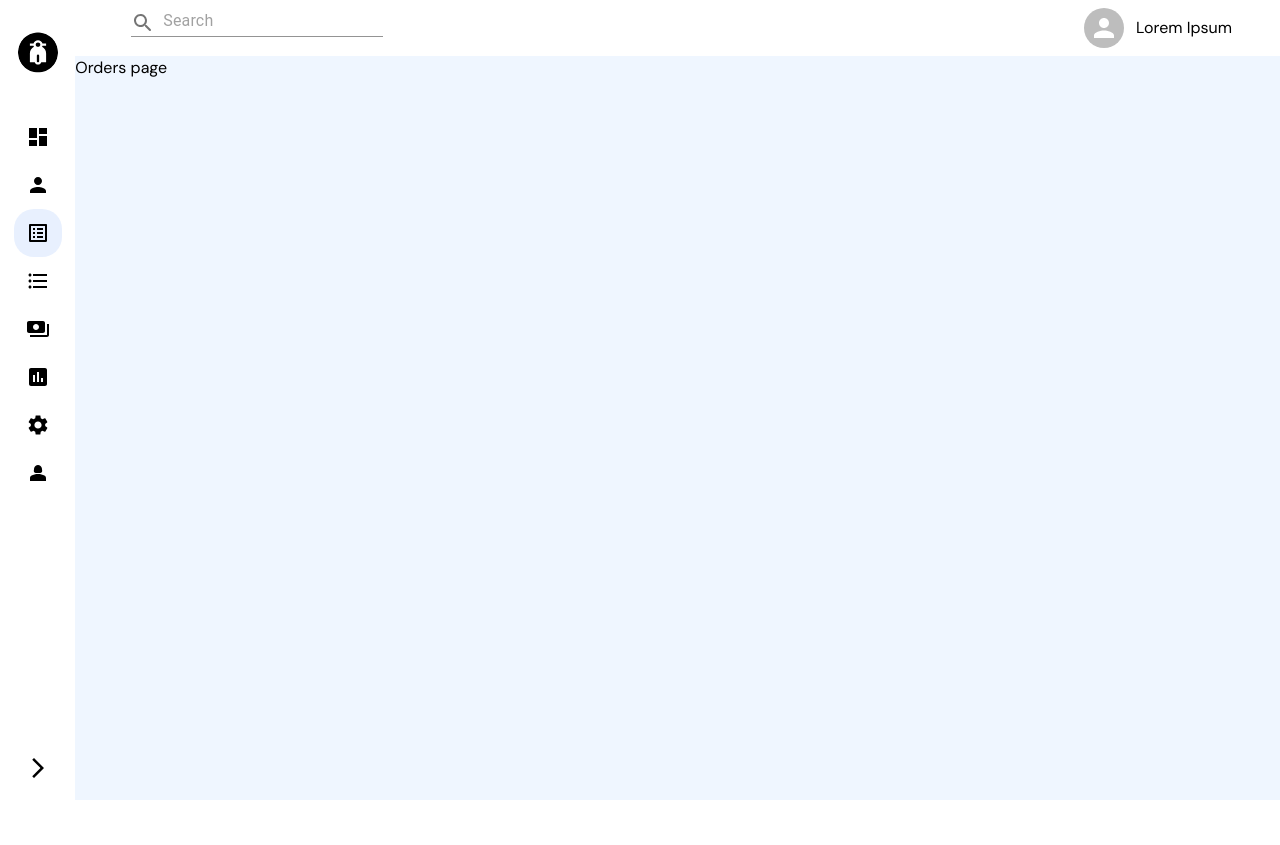
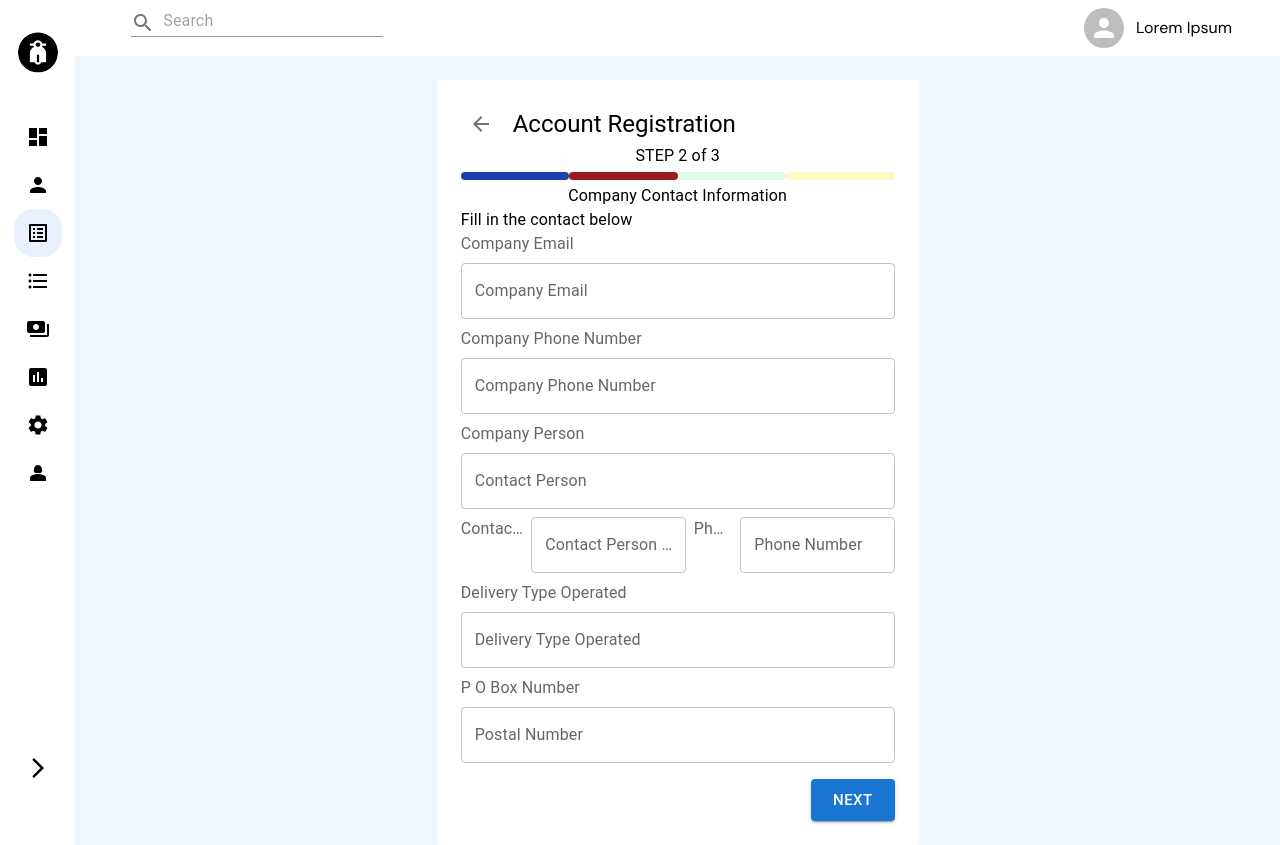
Before and after one commit to abeni-ga/logistics-pro-app, a React (Create React App) app: page /admin/orders in a window 1280 px wide. Before the commit the page ends 800 px from the top, so only its background shows below. Built offline with nearby package versions, Linux system fonts and the light colour scheme.

Commit message:
finalize company register forms

```diff
--- a/src/pages/Earning/Earning.page.jsx
+++ b/src/pages/Earning/Earning.page.jsx
@@ -1,5 +1,11 @@
+import StepFive from "../RegisterCompany/Steps/StepFive.component";
+
 const Earning = () => {
-  return <div className="bg-blue-50 w-full">Earing page</div>;
+  return (
+    <div className="bg-blue-50 h-full w-full">
+      <StepFive />
+    </div>
+  );
 };
 
 export default Earning;
--- a/src/pages/OrderHistory/OrderHistory.page.jsx
+++ b/src/pages/OrderHistory/OrderHistory.page.jsx
@@ -1,5 +1,11 @@
+import StepFour from "../RegisterCompany/Steps/StepFour.component";
+
 const OrderHistory = () => {
-  return <div className="bg-blue-50 w-full">Order History Page</div>;
+  return (
+    <div className="bg-blue-50 w-full h-full">
+      <StepFour />
+    </div>
+  );
 };
 
 export default OrderHistory;
--- a/src/pages/Orders/Orders.page.jsx
+++ b/src/pages/Orders/Orders.page.jsx
@@ -1,5 +1,11 @@
+import StepThree from "../RegisterCompany/Steps/StepThree.component";
+
 const Orders = () => {
-  return <div className="bg-blue-50 w-full">Orders page</div>;
+  return (
+    <div className="bg-blue-50 w-full h-full">
+      <StepThree />
+    </div>
+  );
 };
 
 export default Orders;
--- /dev/null
+++ b/src/pages/RegisterCompany/Steps/StepFive.component.jsx
@@ -0,0 +1,21 @@
+import { Button, Typography } from "@mui/material";
+import Like from "../../../assets/svg/Group.svg";
+const StepFive = () => {
+  return (
+    <div className="flex w-full h-full items-center justify-center">
+      <div className="flex flex-col w-1/3 h-min rounded bg-white gap-4 justify-center items-center p-10">
+        <Typography variant="h5">Registration was successful</Typography>
+        <img className="w-40" src={Like} alt="" />
+        <Typography>
+          Thank you registration has been completed. We will vet your
+          application and get back to you via email.
+        </Typography>
+        <Button variant="contained" size="small">
+          Continue
+        </Button>
+      </div>
+    </div>
+  );
+};
+
+export default StepFive;
--- /dev/null
+++ b/src/pages/RegisterCompany/Steps/StepFour.component.jsx
@@ -0,0 +1,130 @@
+import { useState, useRef } from "react";
+import { IconButton, Typography, Button, TextField } from "@mui/material";
+import ArrowBackIcon from "@mui/icons-material/ArrowBack";
+import Vector from "../../../assets/svg/Vector.svg";
+
+const StepFour = () => {
+  const [files, setFiles] = useState(null);
+  const inputRef = useRef();
+  const handleDragOver = (e) => {
+    e.preventDefault();
+  };
+  const handleDrop = (e) => {
+    e.preventDefault();
+    setFiles(e.dataTransfer.files);
+    console.log(e);
+  };
+  return (
+    <div className="flex w-full h-full items-center justify-center pt-6">
+      <div className="flex flex-col w-2/5 h-full rounded bg-white p-16 gap-4">
+        <div className="flex items-center gap-3">
+          <IconButton aria-label="back">
+            <ArrowBackIcon />
+          </IconButton>
+          <Typography variant="h5">Account Registration</Typography>
+        </div>
+        <div className="flex flex-col gap-1 justify-center items-center">
+          <Typography>STEP 3 of 3</Typography>
+          <div className="flex w-full">
+            <span className="h-2 w-1/4 rounded-md bg-blue-800"></span>
+            <span className="bg-red-800 h-2 w-1/4 rounded-md"></span>
+            <span className="bg-green-800 h-2 w-1/4 rounded-md"></span>
+            <span className="bg-yellow-100 h-2 w-1/4 rounded-md"></span>
+          </div>
+          <Typography>Upload Company Documents</Typography>
+        </div>
+        <div className="flex flex-col gap-4 items-center justify-center">
+          <div
+            onDragOver={handleDragOver}
+            onDrop={handleDrop}
+            className="flex flex-col justify-center items-center rounded-lg border-2 border-gray-200 p-2"
+          >
+            <img className="w-10" src={Vector} alt="" />
+            <Typography>
+              Drag and drop business registration file here
+            </Typography>
+            <Typography>or</Typography>
+            <input
+              type="file"
+              multiple
+              onChange={(e) => {
+                setFiles(e.targer.file);
+              }}
+              hidden
+              ref={inputRef}
+            />
+            <Button
+              onClick={() => {
+                inputRef.current.click();
+              }}
+              variant="contained"
+              size="large"
+            >
+              Select Files
+            </Button>
+          </div>
+          <div
+            onDragOver={handleDragOver}
+            onDrop={handleDrop}
+            className="flex flex-col justify-center items-center rounded-lg border-2 border-gray-200 p-2"
+          >
+            <img className="w-10" src={Vector} alt="" />
+            <Typography>
+              Drag and drop business registration file here
+            </Typography>
+            <Typography>or</Typography>
+            <input
+              type="file"
+              multiple
+              onChange={(e) => {
+                setFiles(e.targer.file);
+              }}
+              hidden
+              ref={inputRef}
+            />
+            <Button
+              onClick={() => {
+                inputRef.current.click();
+              }}
+              variant="contained"
+              size="large"
+            >
+              Select Files
+            </Button>
+          </div>
+          <div
+            onDragOver={handleDragOver}
+            onDrop={handleDrop}
+            className="flex flex-col justify-center items-center rounded-lg border-2 border-gray-200 p-2"
+          >
+            <img className="w-10" src={Vector} alt="" />
+            <Typography>
+              Drag and drop business registration file here
+            </Typography>
+            <Typography>or</Typography>
+            <input
+              type="file"
+              multiple
+              onChange={(e) => {
+                setFiles(e.targer.files);
+              }}
+              hidden
+              ref={inputRef}
+            />
+            <Button
+              onClick={() => {
+                inputRef.current.click();
+              }}
+              variant="contained"
+              size="large"
+            >
+              Select Files
+            </Button>
+          </div>
+        </div>
+      </div>
+    </div>
+  );
+};
+
+export default StepFour;
--- /dev/null
+++ b/src/pages/RegisterCompany/Steps/StepThree.component.jsx
@@ -0,0 +1,99 @@
+import { Formik, Form } from "formik";
+import ArrowBackIcon from "@mui/icons-material/ArrowBack";
+import { Button, InputLabel, Typography, IconButton } from "@mui/material";
+import TextFieldWrapper from "../../../components/TextFieldWrapper/TextFieldWrapper";
+
+const StepThree = () => {
+  return (
+    <div className="flex w-full h-full items-center justify-center pt-6">
+      <div className="flex flex-col w-2/5 h-full rounded bg-white p-6 justify-evenly">
+        <div className="flex items-center gap-3">
+          <IconButton aria-label="back">
+            <ArrowBackIcon />
+          </IconButton>
+          <Typography variant="h5">Account Registration</Typography>
+        </div>
+        <div className="flex flex-col gap-1 justify-center items-center">
+          <Typography>STEP 2 of 3</Typography>
+          <div className="flex w-full">
+            <span className="h-2 w-1/4 rounded-md bg-blue-800"></span>
+            <span className="bg-red-800 h-2 w-1/4 rounded-md"></span>
+            <span className="bg-green-100 h-2 w-1/4 rounded-md"></span>
+            <span className="bg-yellow-100 h-2 w-1/4 rounded-md"></span>
+          </div>
+          <Typography>Company Contact Information</Typography>
+        </div>
+        <Typography>Fill in the contact below</Typography>
+        <Formik>
+          <Form className="flex flex-col gap-2">
+            <InputLabel htmlFor="companyEmail">Company Email</InputLabel>
+            <TextFieldWrapper
+              id="companyEmail"
+              name="companyEmail"
+              label="Company Email"
+              placeholder="companyabc@xyz.com"
+            />
+            <InputLabel htmlFor="companyPhoneNumber">
+              Company Phone Number
+            </InputLabel>
+            <TextFieldWrapper
+              id="companyPhoneNumber"
+              name="companyPhoneNumber"
+              label="Company Phone Number"
+              placeholder="123456789"
+            />
+            <InputLabel htmlFor="contactPerson">Company Person</InputLabel>
+            <TextFieldWrapper
+              id="contactPerson"
+              name="contactPerson"
+              label="Contact Person"
+              placeholder="Type in name of Contact Person for company"
+            />
+            <div className="flex gap-2">
+              <InputLabel htmlFor="contactPersonPosition">
+                Contact Person Position
+              </InputLabel>
+              <TextFieldWrapper
+                id="contactPersonPosition"
+                name="contactPersonPosition"
+                label="Contact Person Position"
+                placeholder="Type in position of contact person"
+              />
+              <InputLabel htmlFor="contactPersonPhoneNumber">
+                Phone Number
+              </InputLabel>
+              <TextFieldWrapper
+                id="contactPersonPhoneNumber"
+                name="contactPersonPhoneNumber"
+                label="Phone Number"
+                placeholder="Contact Person's Phone Number"
+              />
+            </div>
+            <InputLabel htmlFor="deliveryTypeOperated">
+              Delivery Type Operated
+            </InputLabel>
+            <TextFieldWrapper
+              id="deliveryTypeOperated"
+              name="deliveryTypeOperated"
+              label="Delivery Type Operated"
+            />
+            <InputLabel htmlFor="postalNumber">P O Box Number</InputLabel>
+            <TextFieldWrapper
+              id="postalNumber"
+              name="postalNumber"
+              label="Postal Number"
+              placeholder="Type in Postal Number"
+            />
+            <div className="flex justify-end mt-2">
+              <Button color="primary" size="large" variant="contained">
+                Next
+              </Button>
+            </div>
+          </Form>
+        </Formik>
+      </div>
+    </div>
+  );
+};
+
+export default StepThree;
--- a/src/pages/RegisterCompany/Steps/StepTwo.component.jsx
+++ b/src/pages/RegisterCompany/Steps/StepTwo.component.jsx
@@ -28,26 +28,41 @@ const StepTwo = () => {
           </div>
           <Typography>Company Basic Information</Typography>
         </div>
+        <Typography>Fill in the information below</Typography>
         <Formik>
           <Form className="flex flex-col gap-4">
-            <InputLabel htmlFor="outlined-adornment-confirm-password">
-              Company Name
-            </InputLabel>
-            <TextFieldWrapper name="companyName" placeholder="Company Name" />
-            <InputLabel htmlFor="outlined-adornment-confirm-password">
+            <InputLabel htmlFor="companyName">Company Name</InputLabel>
+            <TextFieldWrapper
+              id="companyName"
+              name="companyName"
+              label="Company Name"
+              placeholder="Company Name"
+            />
+            <InputLabel htmlFor="companyDescription">
               Company Description
             </InputLabel>
             <TextFieldWrapper
-              name="Company Description"
+              id="companyDescription"
+              multiline
+              rows={4}
+              name="companyDescription"
               label="Company Description"
             />
-            Company Address
-            <TextFieldWrapper name="Company Address" label="Company Address" />
+            <InputLabel htmlFor="companyAddress">Company Address</InputLabel>
             <TextFieldWrapper
-              name="Delivery Type Operated"
+              id="companyAddress"
+              name="companyAddress"
+              label="Company Address"
+            />
+            <InputLabel htmlFor="deliveryTypeOperated">
+              Delivery Type Operated
+            </InputLabel>
+            <TextFieldWrapper
+              id="deliveryTypeOperated"
+              name="deliveryTypeOperated"
               label="Delivery Type Operated"
             />
-            <div className="flex justify-end">
+            <div className="flex justify-end mt-2">
               <Button color="primary" size="large" variant="contained">
                 Next
               </Button>
```
Also changed, not shown: src/assets/svg/Group.svg (added), src/assets/svg/Vector.svg (added).
